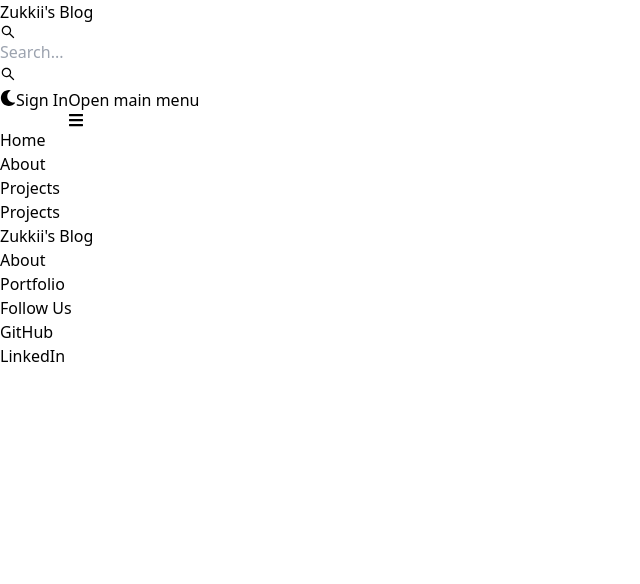
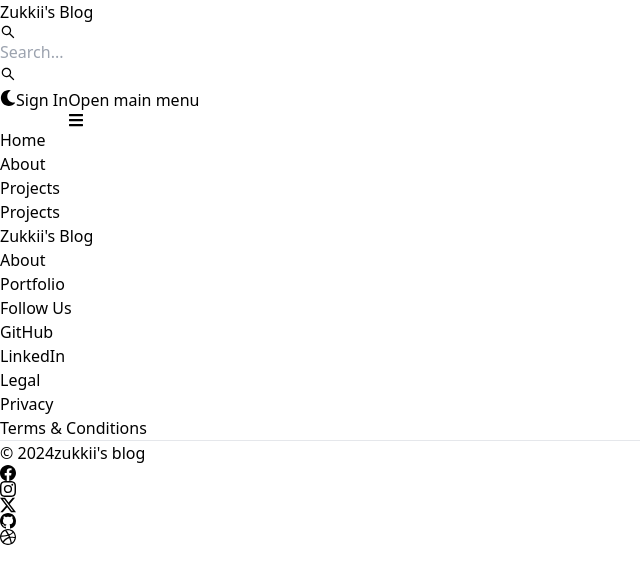
Before and after one commit to KaiIemsawat/blog-clone-101, a React (Vite) app in the folder client/: page /projects in a window 1280 px wide. Shown: the top 584 px of the page, without its empty margins (0-640 px from the left). Built offline with nearby package versions, Linux system fonts and the light colour scheme.

Commit message:
Footer UI

```diff
--- a/client/src/components/Footer.jsx
+++ b/client/src/components/Footer.jsx
@@ -1,12 +1,19 @@
 import { Footer } from "flowbite-react";
 import { Link } from "react-router-dom";
+import {
+    BsFacebook,
+    BsInstagram,
+    BsTwitterX,
+    BsGithub,
+    BsDribbble,
+} from "react-icons/bs";
 
 const FooterComponent = () => {
     return (
         <Footer container className="border-t-8 border-teal-500">
-            <div>
-                <div>
-                    <div>
+            <div className="w-full max-w-7xl mx-auto">
+                <div className="grid w-full justify-between sm:flex md:grid-cols-1">
+                    <div className="mt-5">
                         <Link
                             to="/"
                             className="
@@ -35,7 +42,7 @@
                             <span className="text-stone-600">Blog</span>
                         </Link>
                     </div>
-                    <div className="grid grid-cols-2 gap-3 mt-4 sm:grid-cols-3 sm:gap-6">
+                    <div className="grid grid-cols-2 gap-8 mt-4 sm:grid-cols-3 sm:gap-6">
                         <div>
                             <Footer.Title title="About" />
                             <Footer.LinkGroup col>
@@ -67,6 +74,40 @@
                                 </Footer.Link>
                             </Footer.LinkGroup>
                         </div>
+                        <div>
+                            <Footer.Title title="Legal" />
+                            <Footer.LinkGroup col>
+                                <Footer.Link
+                                    href="#"
+                                    target="_blank"
+                                    rel="noopener noreferrer"
+                                >
+                                    Privacy
+                                </Footer.Link>
+                                <Footer.Link
+                                    href="#"
+                                    target="_blank"
+                                    rel="noopener noreferrer"
+                                >
+                                    Terms &amp; Conditions
+                                </Footer.Link>
+                            </Footer.LinkGroup>
+                        </div>
+                    </div>
+                </div>
+                <Footer.Divider />
+                <div className="w-full sm:flex sm:items-center sm:justify-between">
+                    <Footer.Copyright
+                        href="#"
+                        by="zukkii's blog"
+                        year={new Date().getFullYear()}
+                    />
+                    <div className="flex gap-6 sm:mt-0 mt-4 sm:justify-center">
+                        <Footer.Icon href="#" icon={BsFacebook} />
+                        <Footer.Icon href="#" icon={BsInstagram} />
+                        <Footer.Icon href="#" icon={BsTwitterX} />
+                        <Footer.Icon href="#" icon={BsGithub} />
+                        <Footer.Icon href="#" icon={BsDribbble} />
                     </div>
                 </div>
             </div>
```
